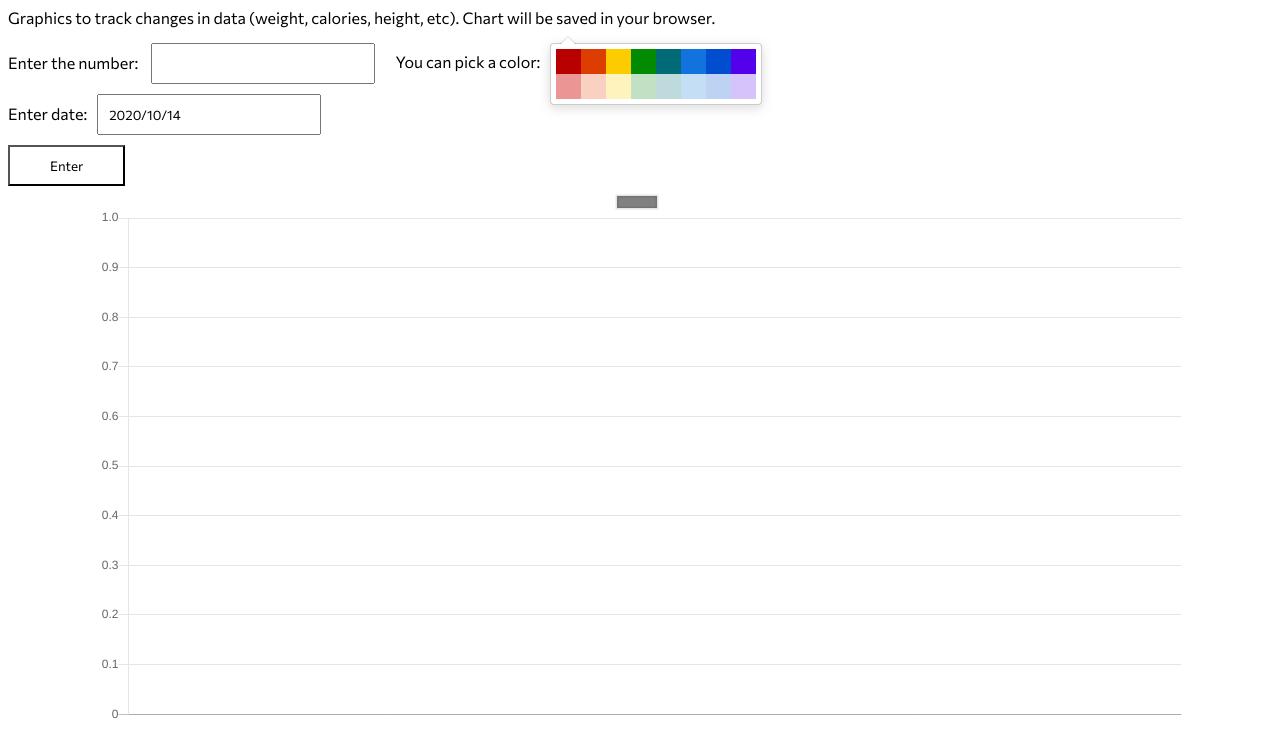
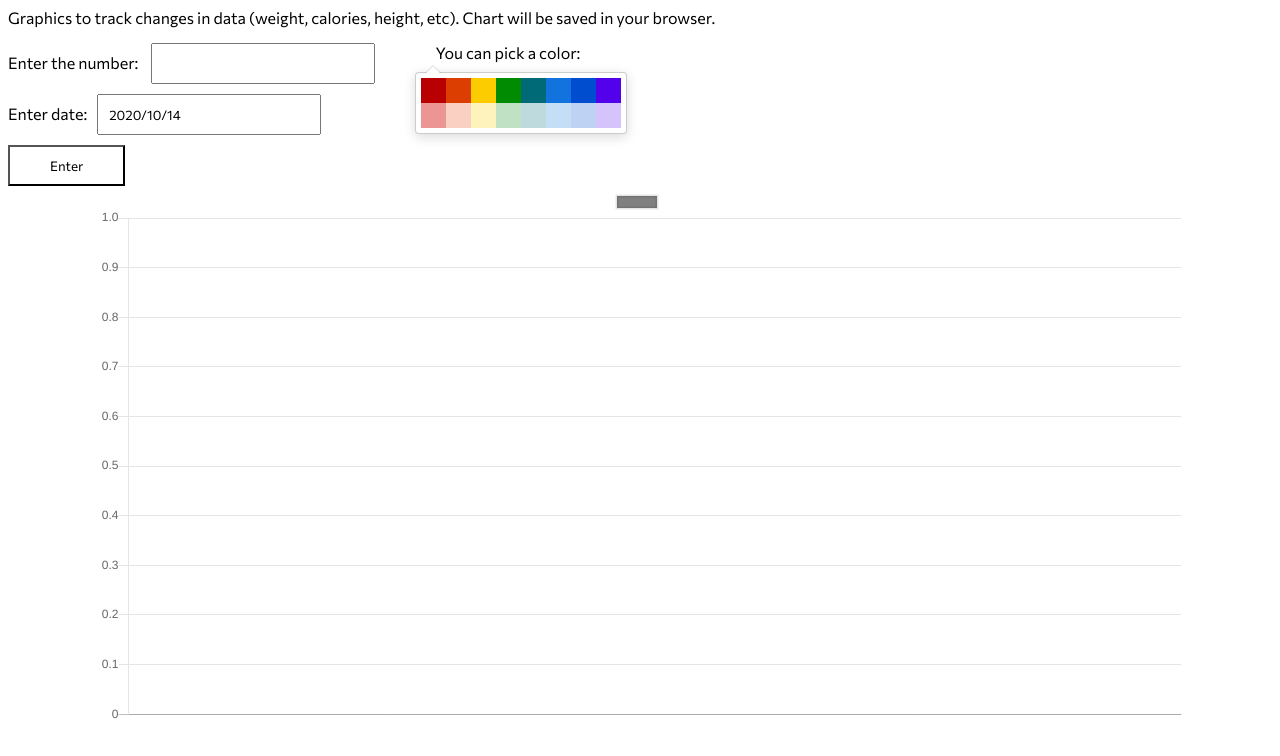
Before and after one commit to SergeiKOS/Data-visualization-app, a React (Create React App) app: page / in a window 1280 px wide. Shown: the top 756 px of the page. Built offline with nearby package versions, Linux system fonts and the light colour scheme.

Commit message:
Design fix

```diff
--- a/src/App.js
+++ b/src/App.js
@@ -1,7 +1,7 @@
 import React, { useState, useEffect } from "react";
 import styles from "./App.module.css";
 
-import {customAlert, NotificationComponent} from './customNotification'
+import { customAlert, NotificationComponent } from "./customNotification";
 
 import { GithubPicker } from "react-color";
 import Form from "./components/form/Form";
@@ -130,16 +130,18 @@ function App() {
           onDateChange={handleDateChange}
           color={dailyData.datasets[0].backgroundColor}
         />
-        <div className={styles.pickColor}>You can pick a color:</div>
-        <GithubPicker
-          color={dailyData.datasets[0].backgroundColor}
-          onChangeComplete={handleColorChange}
-        />
+        <div>
+          <div className={styles.pickColor}>You can pick a color:</div>
+          <GithubPicker
+            color={dailyData.datasets[0].backgroundColor}
+            onChangeComplete={handleColorChange}
+          />
+        </div>
       </div>
 
       <Chart dailyData={dailyData} />
 
-      <NotificationComponent/>
+      <NotificationComponent />
     </div>
   );
 }
--- a/src/App.module.css
+++ b/src/App.module.css
@@ -15,11 +15,11 @@ button {
 .formColorPickerWrapper {
   display: flex;
   align-items: flex-start;
+  flex-wrap: wrap;
 }
 
 .pickColor {
   margin-bottom: 10px;
   margin-left: 20px;
   margin-right: 10px;
-  padding-top: 9px;
 }
--- a/src/components/form/Form.module.css
+++ b/src/components/form/Form.module.css
@@ -1,6 +1,6 @@
 .input {
   padding: 10px;
-  width: 200px;
+  width: 100px;
   margin-bottom: 10px;
   margin-left: 10px;
 }
@@ -13,3 +13,15 @@
   background-color: white;
   cursor: pointer;
 }
+
+@media (min-width: 400px) {
+  .input {
+    width: 200px;
+  }
+}
+
+@media (min-width: 590px) {
+  .input {
+    margin-right: 40px;
+  }
+}
--- a/src/customNotification.js
+++ b/src/customNotification.js
@@ -2,7 +2,7 @@ import { ToastContainer, toast } from 'react-toastify';
 import 'react-toastify/dist/ReactToastify.css';
 
 export const customAlert = (message) => {
-  toast.info(message);
+  toast.warn(message);
 }
 
 export const NotificationComponent = ToastContainer;
```
